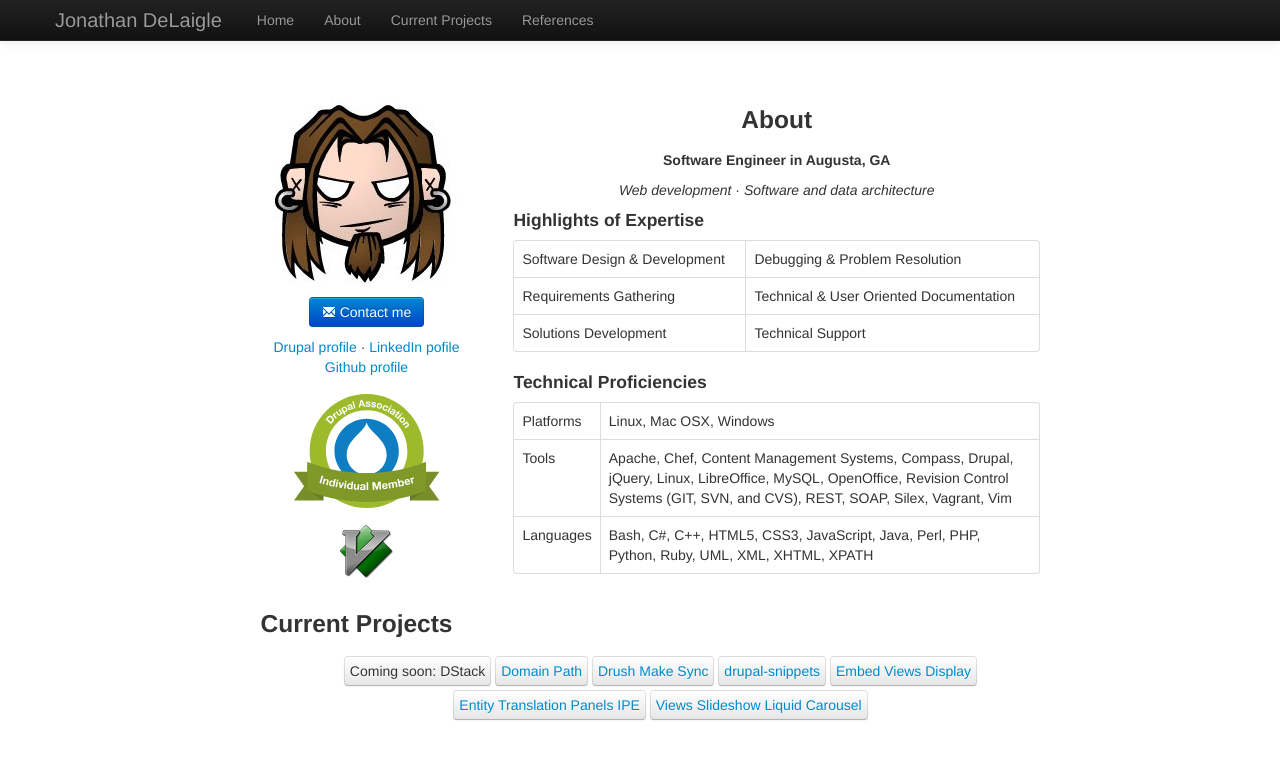
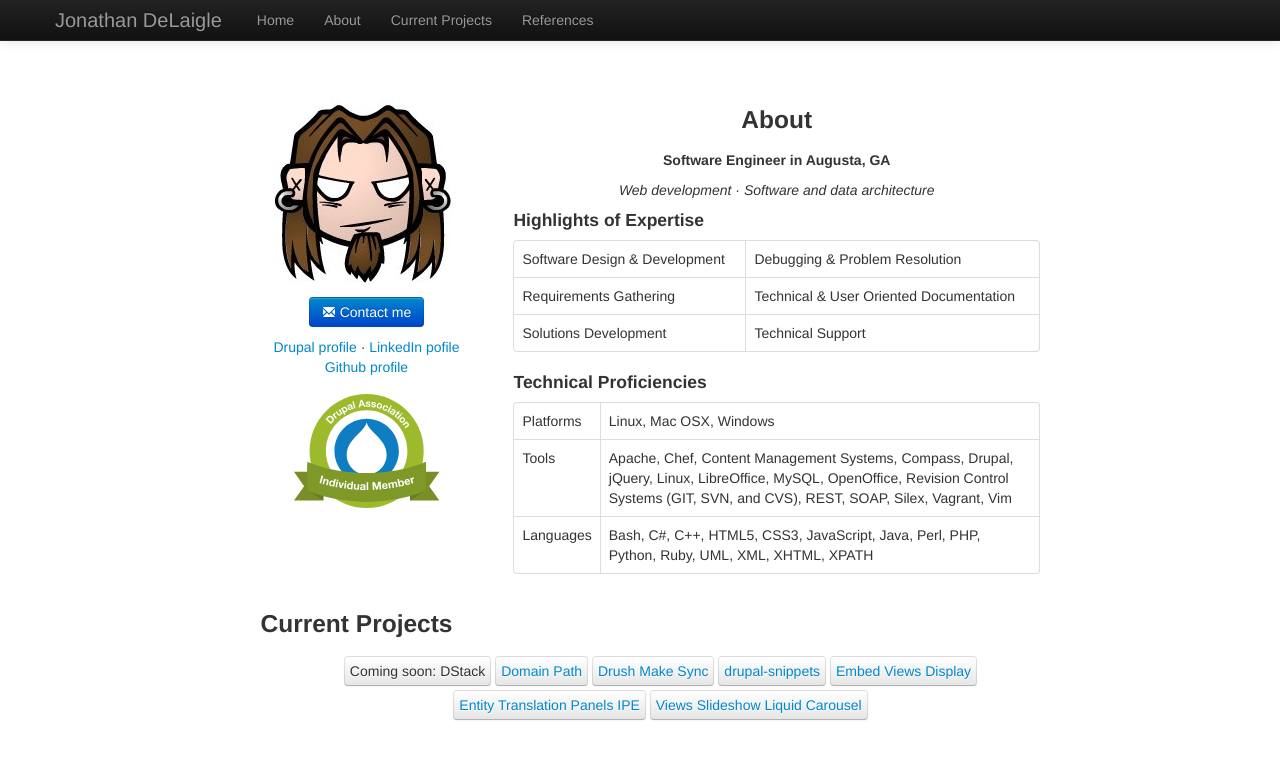
Before and after one commit to kpolymorphic/kpolymorphic.github.io, a Jekyll site: the page built from index.html, in a window 1280 px wide and 900 px high. Shown: the top 759 px of the window. Built offline with Jekyll 4.4.1, drawn with Linux system fonts in a browser that asks for light colours; nearby versions of some CDN libraries.

Commit message:
Losing the vim logo

```diff
--- a/index.html
+++ b/index.html
@@ -13,7 +13,7 @@
           <a href="https://assoc.drupal.org/user/704" title="Drupal Assocation member page."><img alt="Drupal Association individual member" width="147" src="/images/association_ind_member_badge.svg" /></a><br />
           <!--<a href="http://advomatic.com" title="Advomatic, a full service web technology firm."><img alt="Advomatic's logo" width="147" src="/images/advomaticsmall.png" /></a><br />-->
           <!--<a href="http://getcadre.com" title="Cadre - Simply Solid Web Hosting."><img alt="Cadre's logo" width="147" src="/images/hosting_logo.png"></a><br />-->
-          <a href="http://www.vim.org" title="Vim - The one true religion."><img alt="Vim's logo" src="/images/vim.png" /></a>
+          <!--<a href="http://www.vim.org" title="Vim - The one true religion."><img alt="Vim's logo" src="/images/vim.png" /></a>-->
         </div>
       </div>
       <div class="span8">
```
